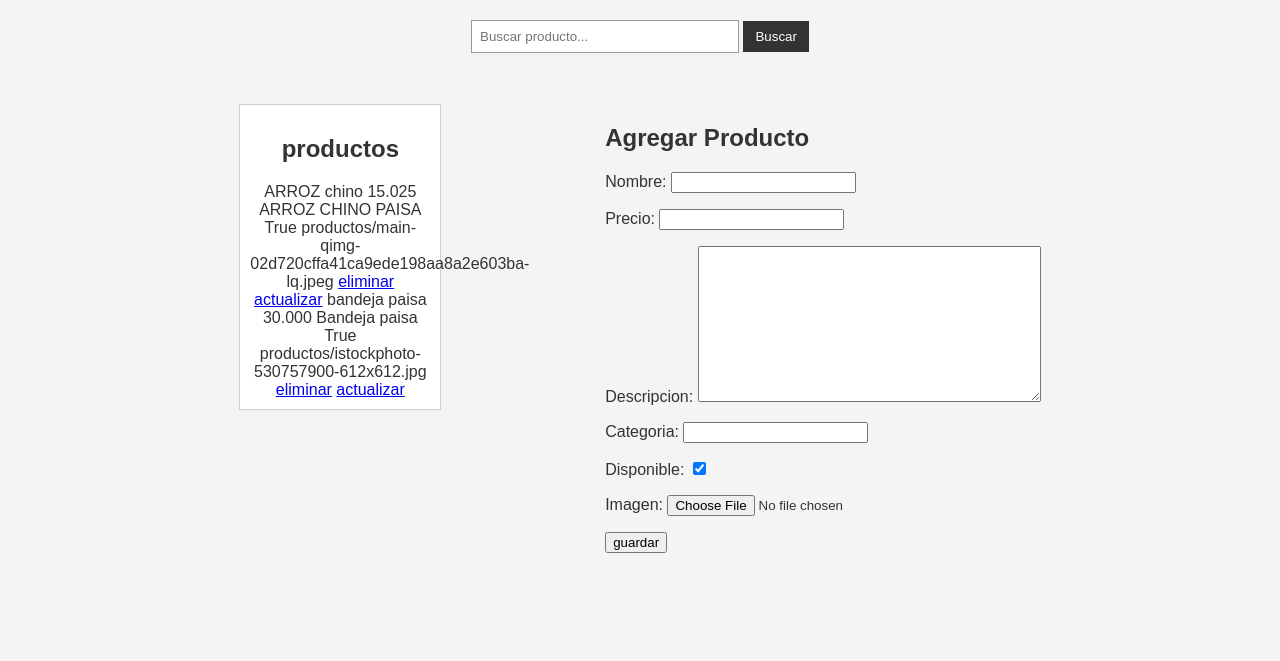
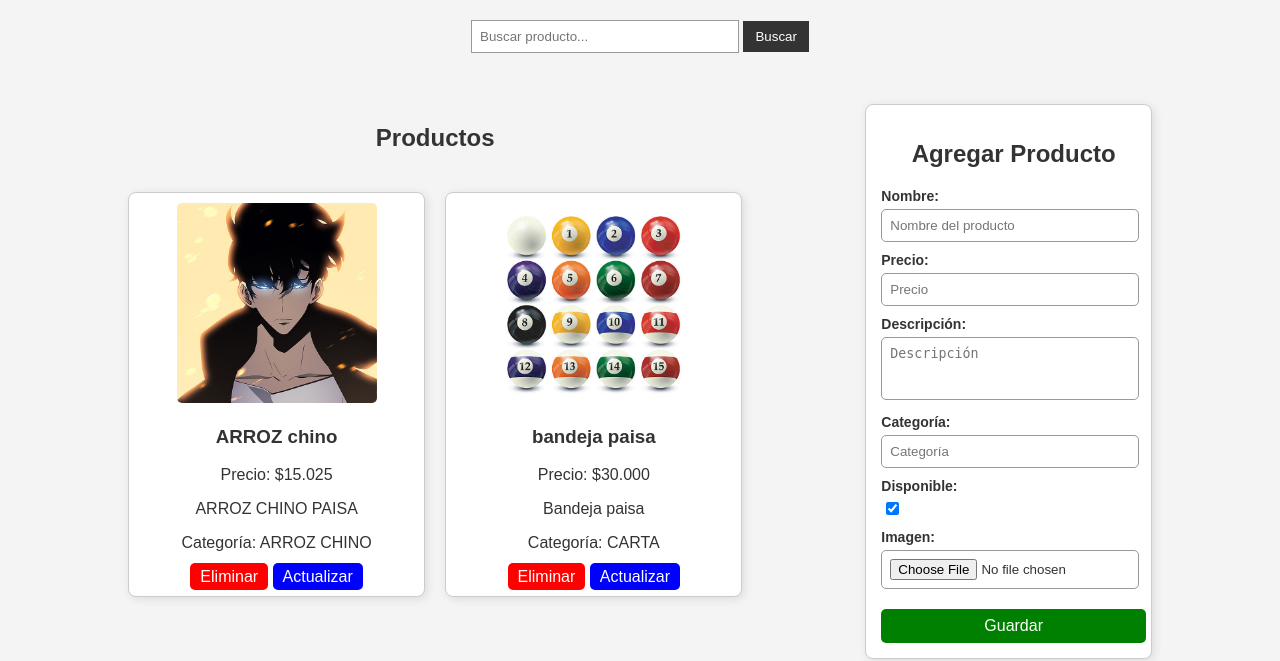
Before and after one commit to AnimeCommunity/Proyecto-Academico-Aplicacion-Web, a Django app: page / in a window 1280 px wide. Shown: the part 139-800 px from the top of the page. Run offline with Django 5.2, Linux system fonts and the light colour scheme; data comes from the database, SQL or seed files in the repository.

Commit message:
deploy 200
- se actualiza main con los cambios de felipe
- se crea la funcionalidad de barra de busqueda

```diff
--- a/ProyectDjango/ProyectUnad/Crud/forms.py
+++ b/ProyectDjango/ProyectUnad/Crud/forms.py
@@ -6,3 +6,11 @@ class ProductoForm(forms.ModelForm):
     class Meta:
         model = Producto
         fields = ["nombre", "precio", "descripcion", "categoria", "disponible", "imagen"]
+        widgets = {
+             "nombre": forms.TextInput(attrs={"class": "form-input", "placeholder": "Nombre del producto", "required": True}),
+             "precio": forms.NumberInput(attrs={"class": "form-input", "placeholder": "Precio", "required": True}),
+             "descripcion": forms.Textarea(attrs={"class": "form-textarea", "rows": 3, "placeholder": "Descripción", "required": True}),
+             "categoria": forms.TextInput(attrs={"class": "form-input", "placeholder": "Categoría", "required": True}),
+             "disponible": forms.CheckboxInput(attrs={"class": "form-checkbox", "required": True}),
+             "imagen": forms.ClearableFileInput(attrs={"class": "form-file"}),
+         }
--- a/ProyectDjango/ProyectUnad/Crud/static/styles.css
+++ b/ProyectDjango/ProyectUnad/Crud/static/styles.css
@@ -20,7 +20,7 @@ header {
 
 main {
     display: flex;
-    justify-content: center;
+    justify-content: space-between;
     align-items: flex-start;
     flex-wrap: wrap;
     width: 80%;
@@ -49,67 +49,133 @@ main {
     cursor: pointer;
 }
 
+
+.container{
+    display: flex;
+    align-items: flex-start;
+    flex-wrap: wrap;
+    gap: 20px;
+    width: 100%;
+    justify-content: space-between;
+}
+
 .productos {
     display: flex;
     flex-wrap: wrap;
     gap: 20px;
     flex-grow: 1;
-    justify-content: center;
+    justify-content: flex-start;
     max-width: 60%;
+    align-items: stretch;
+}
+
+.productos h2 {
+    width: 100%;
+    text-align: center;
+    margin-bottom: 20px;
 }
 
 .producto {
+    flex: 1 1 calc(33.33% - 20px);
     background: white;
     padding: 10px;
     border: 1px solid #ccc;
     text-align: center;
-    width: 180px;
+    width: 200px;
+    margin-bottom: 20px;
+    border-radius: 8px;
+    box-shadow: 2px 2px 10px rgba(0, 0, 0, 0.1);
 }
 
 .producto img {
     max-width: 100%;
-    height: auto;
+    width: 200px;
+    height: 200px;
+    object-fit: cover;
+    border-radius: 5px;
+
 }
 
-.producto button {
+.producto a {
     margin-top: 5px;
     padding: 5px 10px;
     border: none;
     cursor: pointer;
+    text-decoration: none;
+
 }
 
 .eliminar {
     background-color: red;
     color: white;
+    border-radius: 5px;
 }
 
 .actualizar {
     background-color: blue;
     color: white;
+    border-radius: 5px;
 }
 
-aside {
-    width: 250px;
+.form-container {
+    width: 300px;
     background: white;
-    padding: 10px;
+    padding: 15px;
+    padding-right: 5px;
     border: 1px solid #ccc;
     margin-left: 20px;
     text-align: center;
+    border-radius: 8px;
+    box-sizing: border-box;
+    box-shadow: 2px 2px 10px rgba(0, 0, 0, 0.1);
+    width: 28%;
+    min-width: 280px;
+    flex-shrink: 0;
 }
 
-aside input {
-    width: 90%;
-    padding: 5px;
+.form-group {
     margin-bottom: 10px;
-    border: 1px solid #999;
+    text-align: left;
+    padding-right: 25px;
 }
 
-aside button {
-    width: 90%;
+.form-group label {
+    font-weight: bold;
+    font-size: 14px;
+    display: block;
+    margin-bottom: 5px;
+}
+
+.form-input, .form-textarea, .form-select, .form-file {
+    width: 100%;
     padding: 8px;
-    margin-top: 5px;
+    border: 1px solid #999;
+    border-radius: 5px;
+
+    max-width: 100%;
+}
+
+.form-textarea {
+    resize: none;
+}
+
+.form-checkbox {
+    width: auto;
+    margin-left: 5px;
+}
+
+.btn-submit {
+    width: 100%;
+    padding: 8px;
+    margin-top: 10px;
     border: none;
     cursor: pointer;
     background-color: green;
     color: white;
+    font-size: 16px;
+    border-radius: 5px;
 }
+
+.btn-submit:hover {
+    background-color: darkgreen;
+}
--- a/ProyectDjango/ProyectUnad/Crud/templates/index.html
+++ b/ProyectDjango/ProyectUnad/Crud/templates/index.html
@@ -1,14 +1,15 @@
 {% load static %}
-
 
 <!DOCTYPE html>
 <html lang="es">
+
 <head>
     <meta charset="UTF-8">
     <meta name="viewport" content="width=device-width, initial-scale=1.0">
     <title>CRUD</title>
-      <link rel="stylesheet" href="{% static 'styles.css' %}">
+    <link rel="stylesheet" href="{% static 'styles.css' %}">
 </head>
+
 <body>
     <header>
         <h1>CRUD</h1>
@@ -19,49 +20,80 @@
 
         <section class="buscar">
             <form method="GET">
-                <input type="text" name="q" placeholder="Buscar producto..." value="">
+                <input type="text" id="inputbusqueda" name="q" placeholder="Buscar producto..." value="{{query}}">
                 <button type="submit">Buscar</button>
+                {% if query %}
+                    <button type="button" id="limpiar">✖</button>
+                {% endif %}
             </form>
         </section>
 
-
         <div class="container">
-            <div class="producto">
-                <h2>productos</h2>
-
-                {% for producto in productos %}
-                {{ producto.nombre }}
-                {{ producto.precio }}
-                {{ producto.descripcion }}
-                {{ producto.categori}}
-                {{ producto.disponible }}
-                {{ producto.imagen}}
-
-
-                <a href="{% url 'eliminar' producto.id %}">eliminar</a>
-                <a href="{% url 'actualizar' producto.id %}">actualizar</a>
-                {% endfor %}
-
-
-
+            <div class="productos">
+                <h2>Productos</h2>
+                {% if productos %}
+                    {% for producto in productos %}
+                    <div class="producto">
+                        <img src="{{ producto.imagen.url }}" alt="{{ producto.nombre }}">
+                        <h3>{{ producto.nombre }}</h3>
+                        <p>Precio: ${{ producto.precio }}</p>
+                        <p>{{ producto.descripcion }}</p>
+                        <p>Categoría: {{ producto.categoria }}</p>
+                        <a class="eliminar" href="{% url 'eliminar' producto.id %}">Eliminar</a>
+                        <a class="actualizar" href="{% url 'actualizar' producto.id %}">Actualizar</a>
+                    </div>
+                    {% endfor %}
+                {%else%}
+                    <p>No se han encontrado productos...</p>
+                {% endif %}
             </div>
 
+            <div class="form-container">
+                <h2>Agregar Producto</h2>
+                <form method="POST" enctype="multipart/form-data">
+                    {% csrf_token %}
+                    <div class="form-group">
+                        <label for="{{ form.nombre.id_for_label }}">Nombre:</label>
+                        {{ form.nombre }}
+                    </div>
+                    <div class="form-group">
+                        <label for="{{ form.precio.id_for_label }}">Precio:</label>
+                        {{ form.precio }}
+                    </div>
+                    <div class="form-group">
+                        <label for="{{ form.descripcion.id_for_label }}">Descripción:</label>
+                        {{ form.descripcion }}
+                    </div>
+                    <div class="form-group">
+                        <label for="{{ form.categoria.id_for_label }}">Categoría:</label>
+                        {{ form.categoria }}
+                    </div>
+                    <div class="form-group">
+                        <label for="{{ form.disponible.id_for_label }}">Disponible:</label>
+                        {{ form.disponible }}
+                    </div>
+                    <div class="form-group">
+                        <label for="{{ form.imagen.id_for_label }}">Imagen:</label>
+                        {{ form.imagen }}
+                    </div>
+                    <button type="submit" class="btn-submit">Guardar</button>
+                </form>
+            </div>
         </div>
 
 
 
-        <div>
-            <h2>Agregar Producto</h2>
-            <form method="POST" enctype="multipart/form-data">
-            {% csrf_token %}
-            {{ form.as_p}}
-
-            <button type="submit"> guardar</button>
-            </form>
-        </div>
-
-
 
     </main>
+    <script>
+        document.getElementById("limpiar")?.addEventListener("click", function () {
+            let searchInput = document.getElementById("inputbusqueda");
+            searchInput.value = "";
+            window.location.href = window.location.pathname;
+        });
+    </script>
 </body>
+
 </html>
+
+{% load static %}
--- a/ProyectDjango/ProyectUnad/Crud/views.py
+++ b/ProyectDjango/ProyectUnad/Crud/views.py
@@ -6,8 +6,13 @@ from .forms import ProductoForm
 #CRUD
 
 def tienda(request):
+    query = request.GET.get('q', '')
     productos = Producto.objects.all()
     form = ProductoForm()
+
+    if query:
+        productos = productos.filter(nombre__icontains=query)
+
 
     #CREAR
     if request.method == 'POST':
@@ -18,7 +23,7 @@ def tienda(request):
 
 
 
-    return render(request, 'index.html', {'productos': productos, "form":form})
+    return render(request, 'index.html', {'productos': productos, "form":form, 'query': query})
 
 
 
@@ -53,7 +58,3 @@ def actualizar(request, id):
 
 
 #TODO - SANTIAGO
-
-
-#Arreglar Main
-#Crear nuevas ramas
```
Also changed, not shown: ProyectDjango/ProyectUnad/Crud/static/styles2.css (added, +85 -0 lines), ProyectDjango/ProyectUnad/Crud/templates/update.html (+17 -3 lines).
